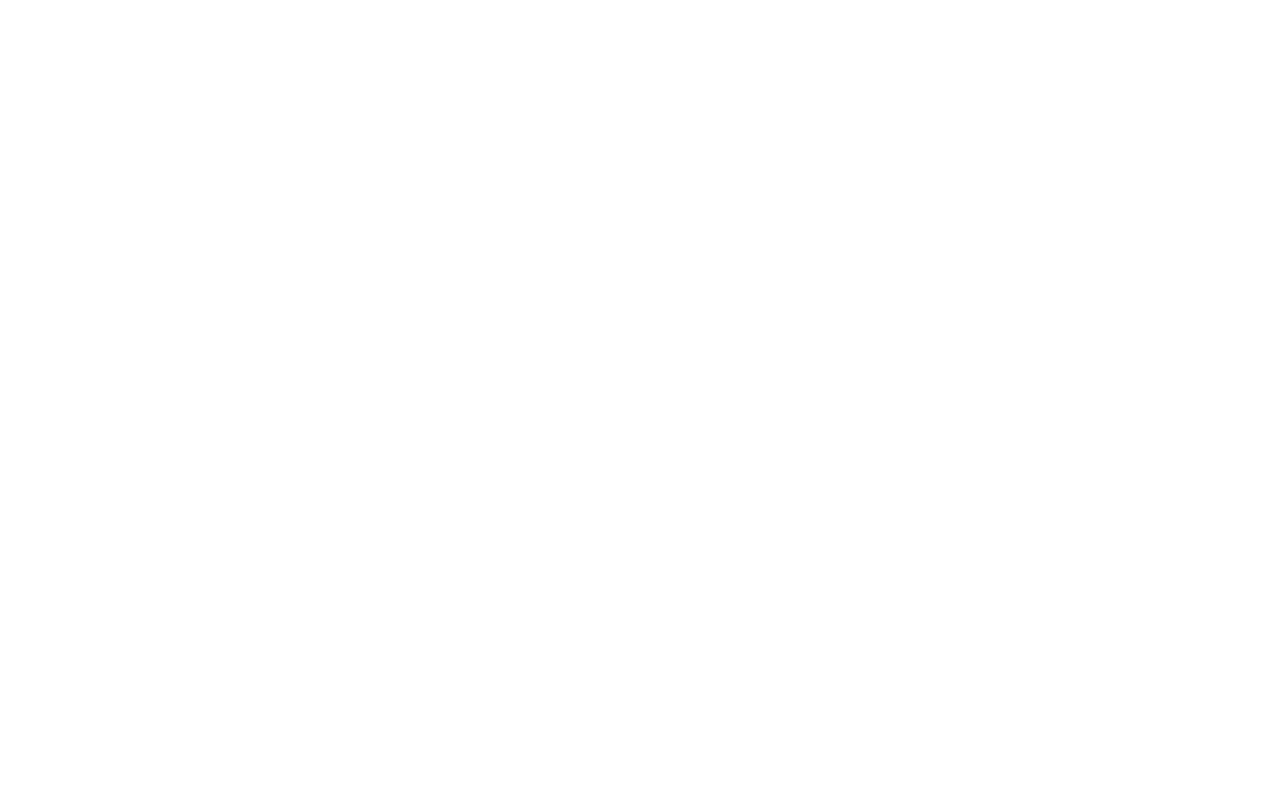
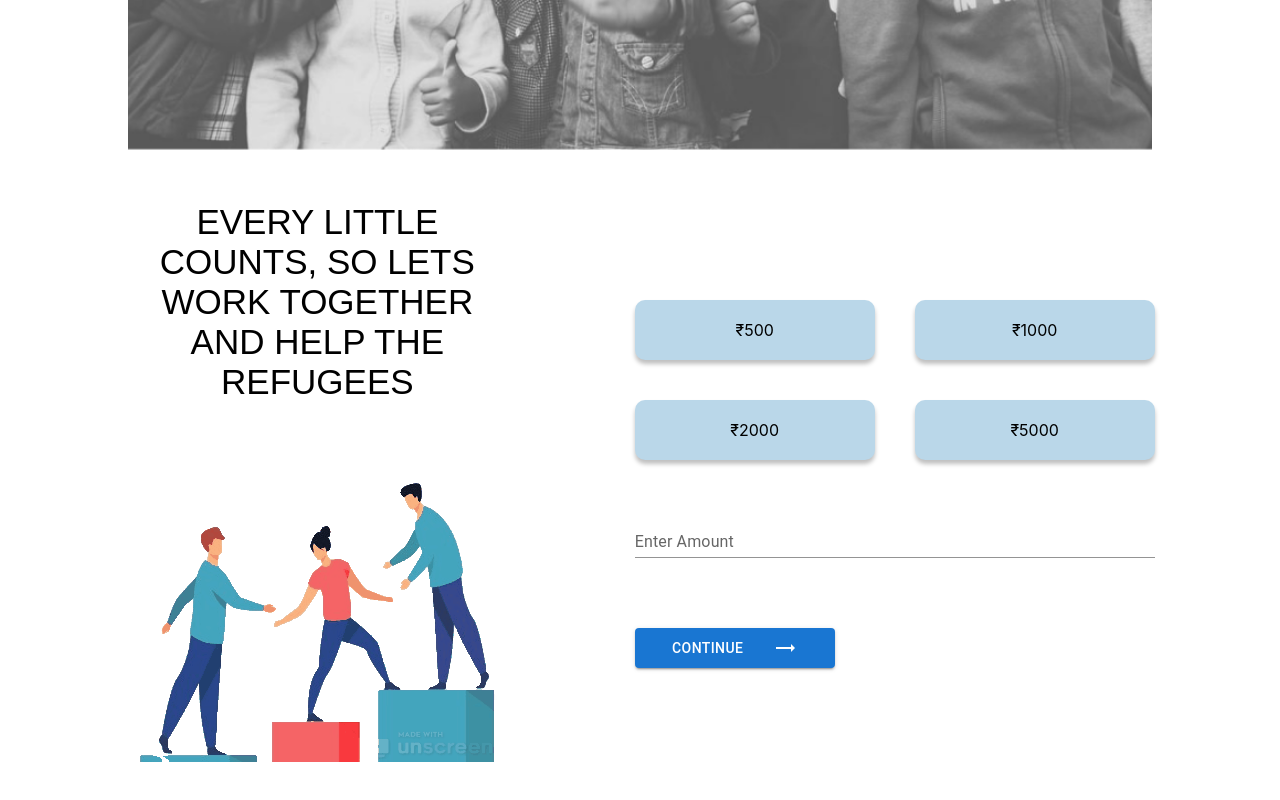
Before and after one commit to Aitchessbee/Rehmat, a React (Create React App) app in the folder client/: page /donate in a window 1280 px wide. Before the commit this address had no page. Shown: the part 376-1176 px from the top of the page. Before the commit the page ends 800 px from the top, so only its background shows below. Built offline with nearby package versions, Linux system fonts and the light colour scheme; the HTML template or start-up script is replaced by a standard one.

Commit message:
added donation page

```diff
--- /dev/null
+++ b/client/src/pages/Donation/Donation.js
@@ -0,0 +1,49 @@
+import donation1 from "./Images/donation1.png"
+import donationGIF from "./Images/donationGIF.gif"
+
+import styles from "./Styles/donation.module.css"
+
+import TextField from '@mui/material/TextField';
+import Button from '@mui/material/Button';
+import TrendingFlatIcon from '@mui/icons-material/TrendingFlat';
+
+function Donation() {
+  return (
+    <div>
+        <div className="spacer"></div>
+
+        <img src={donation1} alt="" style={{width: "80%", display: "block", margin: "0 auto", }} />
+
+        <div className={styles.columns}>
+            <div className={styles.column1}>
+                <div className={styles.donationContent}>EVERY LITTLE COUNTS, SO LETS WORK TOGETHER AND HELP THE REFUGEES </div>
+                <div>
+                    <img src={donationGIF} alt="" />
+                </div>
+            </div>
+
+            <div className={styles.column2}>
+                <div className={styles.priceGrid}>
+                    <div>₹500</div>
+                    <div>₹1000</div>
+                    <div>₹2000</div>
+                    <div>₹5000</div>
+                </div>
+
+                <TextField label="Enter Amount" variant="standard" style={{width: "100%", marginBottom: "70px"}}/>
+
+                <Button variant="contained" className={styles.submitButton}>
+                    <div>Continue</div>
+                    <TrendingFlatIcon />
+                </Button>
+            </div>
+
+
+        </div>
+        <div className="spacer"></div>
+
+    </div>
+  )
+}
+
+export default Donation
--- /dev/null
+++ b/client/src/pages/Donation/Styles/donation.module.css
@@ -0,0 +1,42 @@
+
+.columns {
+    display: flex;
+    justify-content: space-evenly;
+    align-items: center;
+    margin-top: 50px;
+}
+
+.column1 {
+    width: 30%;
+    text-align: center;
+}
+
+.donationContent {
+    font-size: 35px;
+    font-family: Arial, Helvetica, sans-serif;
+}
+
+.priceGrid {
+    display: grid;
+    grid-template-columns: 1fr 1fr;
+    gap: 40px;
+    margin-bottom: 50px;
+}
+
+.priceGrid div {
+    background-color: #BAD7E9;
+    box-shadow: 0px 4px 4px rgba(0, 0, 0, 0.25);
+    border-radius: 10px;
+    padding: 20px;
+    width: 200px;
+    text-align: center;
+}
+
+.submitButton {
+    display: block;
+    margin: 40px auto;
+    width: 200px !important;
+    display: flex;
+    gap: 30px;
+    height: 40px;
+}
```
Also changed, not shown: client/src/App.js (+8 -2 lines), client/src/pages/Donation/Images/donation1.png (added), client/src/pages/Donation/Images/donationGIF.gif (added).
